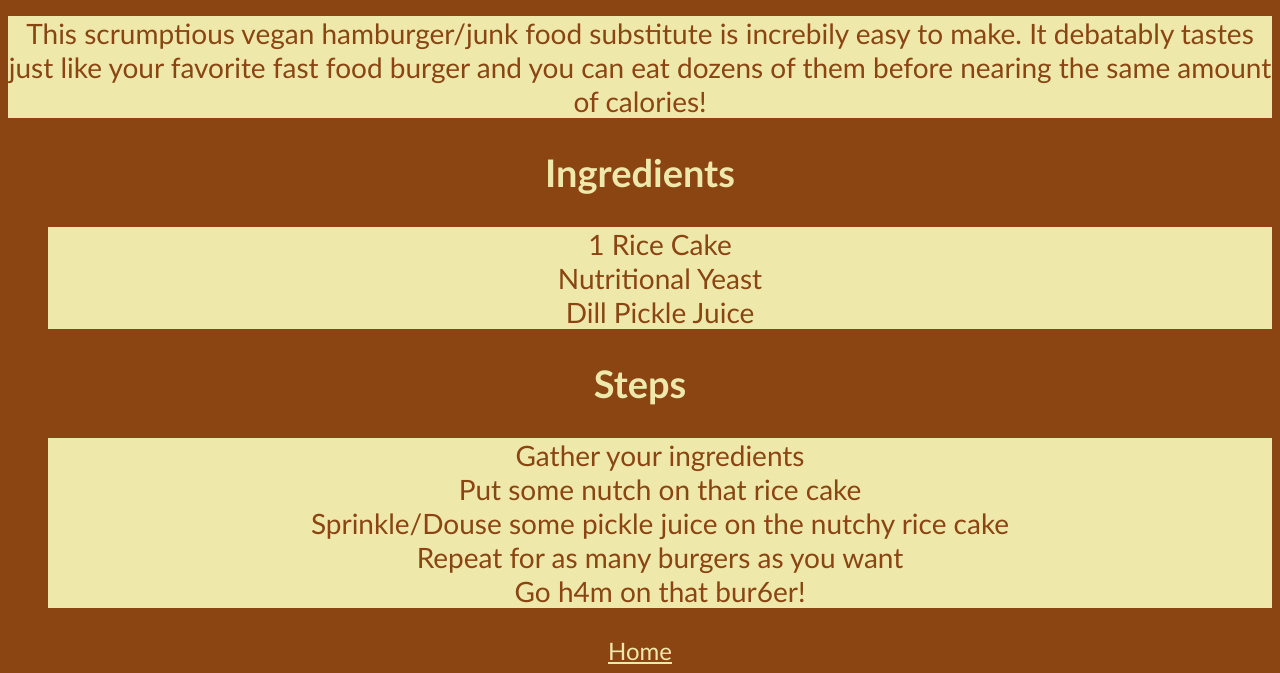
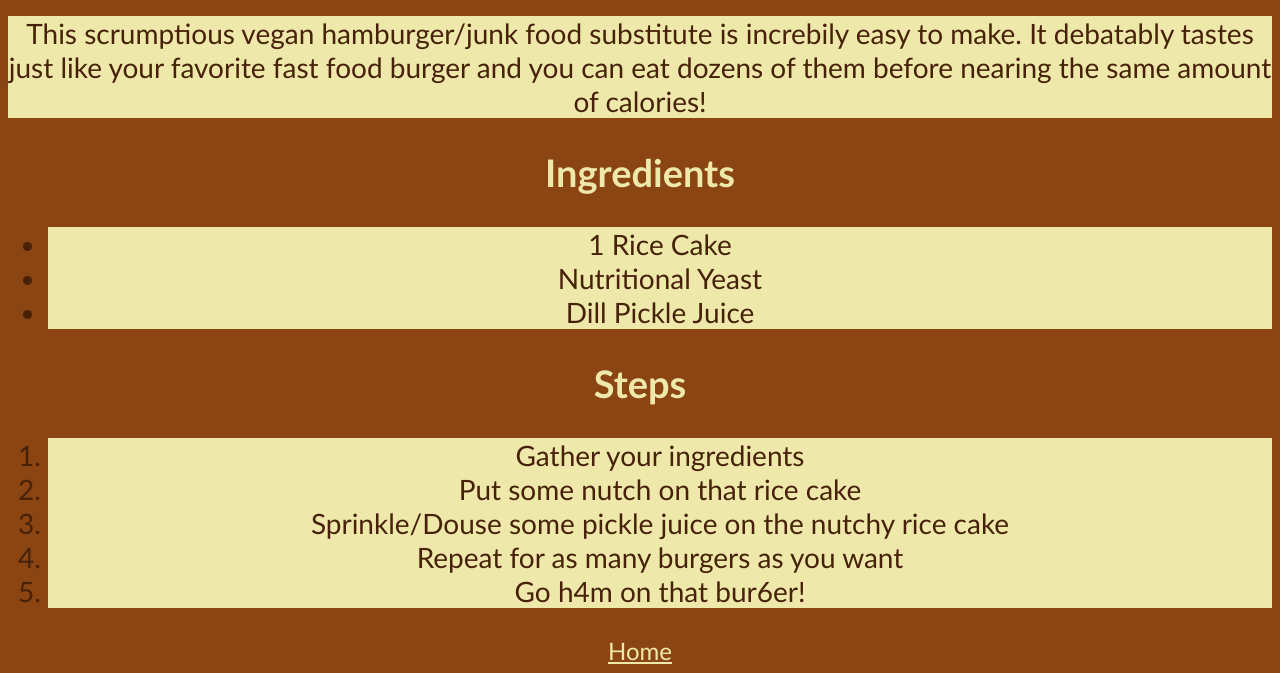
Before and after one commit to Kangaroob/odin-recipes, a plain HTML site: page recipes/h4mbur63r/h4mbur63r.html in a window 1280 px wide. Shown: the part 628-1301 px from the top of the page. Drawn offline with Linux system fonts and the light colour scheme.

Commit message:
Adjust h4mbur63r list text color

```diff
--- a/recipes/h4mbur63r/styles.css
+++ b/recipes/h4mbur63r/styles.css
@@ -6,5 +6,5 @@
 p,
 li {
     background-color: palegoldenrod;
-    color: saddlebrown;
+    color: rgb(71, 34, 8);
 }
```
